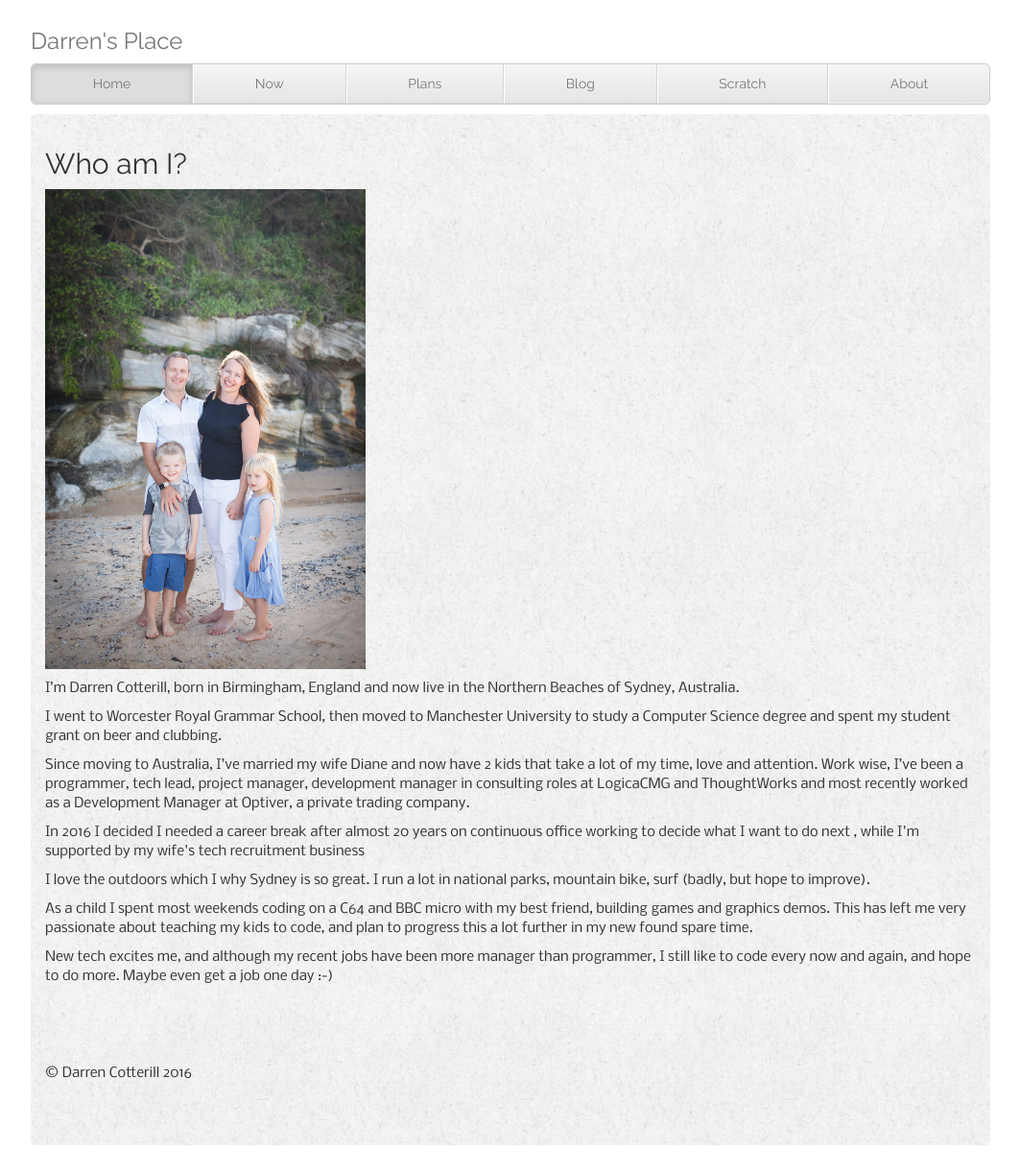
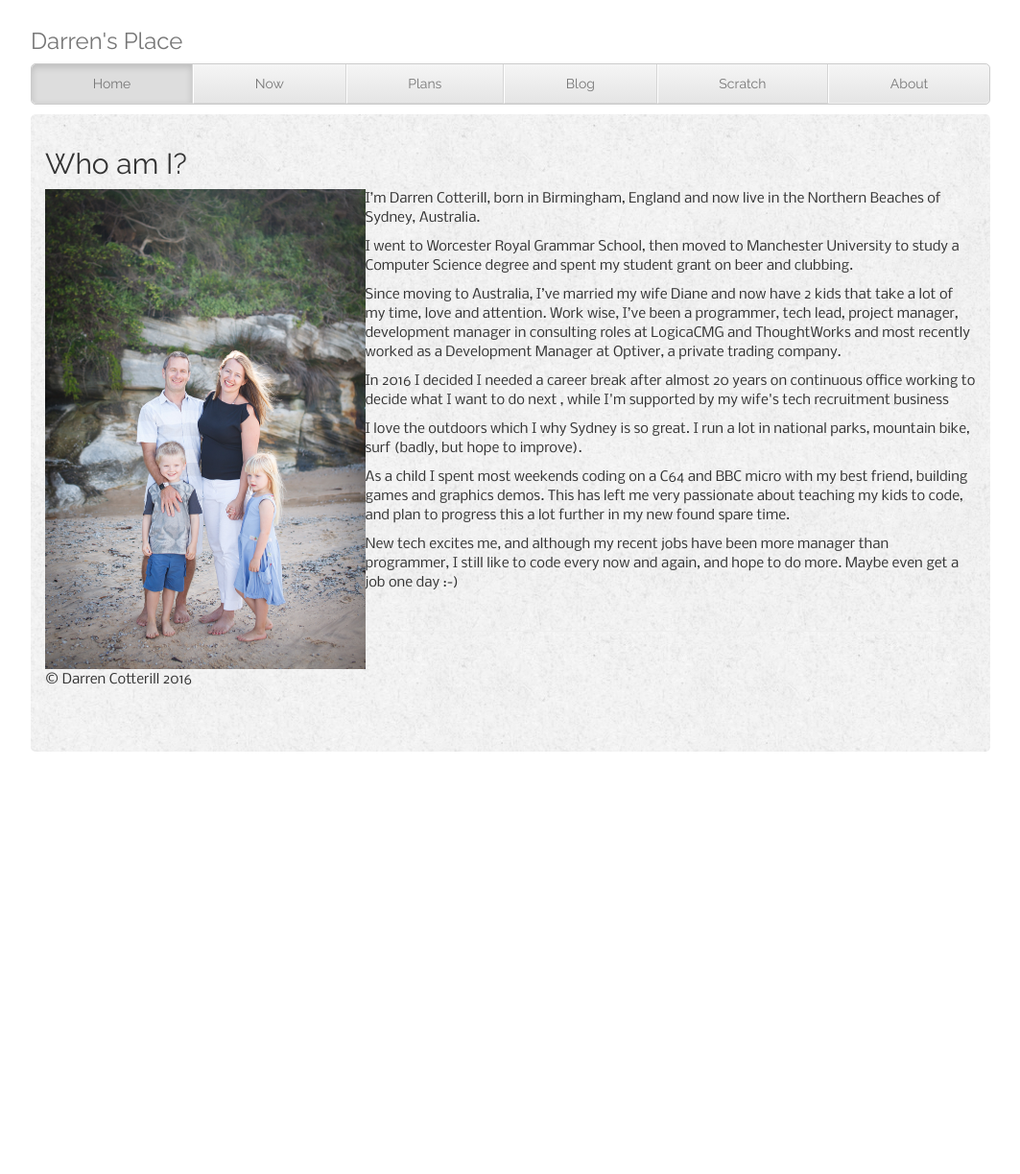
Before and after one commit to DCotterill/DCotterill.github.io, a Jekyll site: the page built from about/index.md, in a window 1280 px wide. Shown: the whole page at 96% size, without its empty margins (108-1171 px from the left). Built offline with Jekyll 4.4.1, drawn with Linux system fonts in a browser that asks for light colours; nearby versions of some CDN libraries; some web fonts are replaced; after the commit the page ends 900 px from its top, so only the background shows below that.

Commit message:
Updated index.md

```diff
--- a/about/index.md
+++ b/about/index.md
@@ -5,9 +5,7 @@
 
 ## Who am I?
 
-<img src="{{site.baseurl}}/about/Cotterill-Family-342.jpg" height="500" />
-
-I'm Darren Cotterill, born in Birmingham, England and now live in the Northern Beaches of Sydney, Australia.
+<img src="{{site.baseurl}}/about/Cotterill-Family-342.jpg" height="500" align="left"/>I'm Darren Cotterill, born in Birmingham, England and now live in the Northern Beaches of Sydney, Australia.
 
 I went to Worcester Royal Grammar School, then moved to Manchester University to study a Computer Science degree
 and spent my student grant on beer and clubbing.
```
